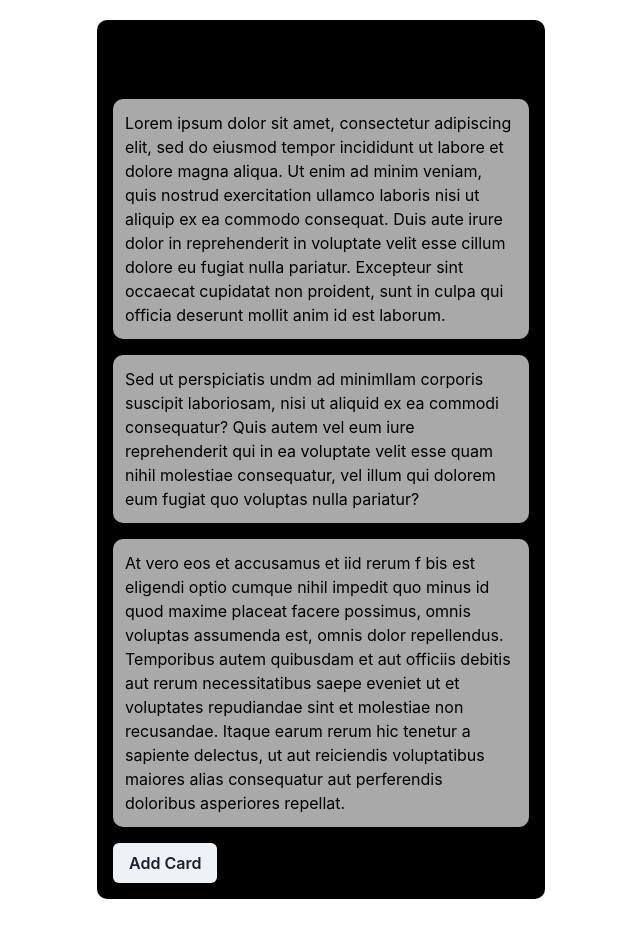
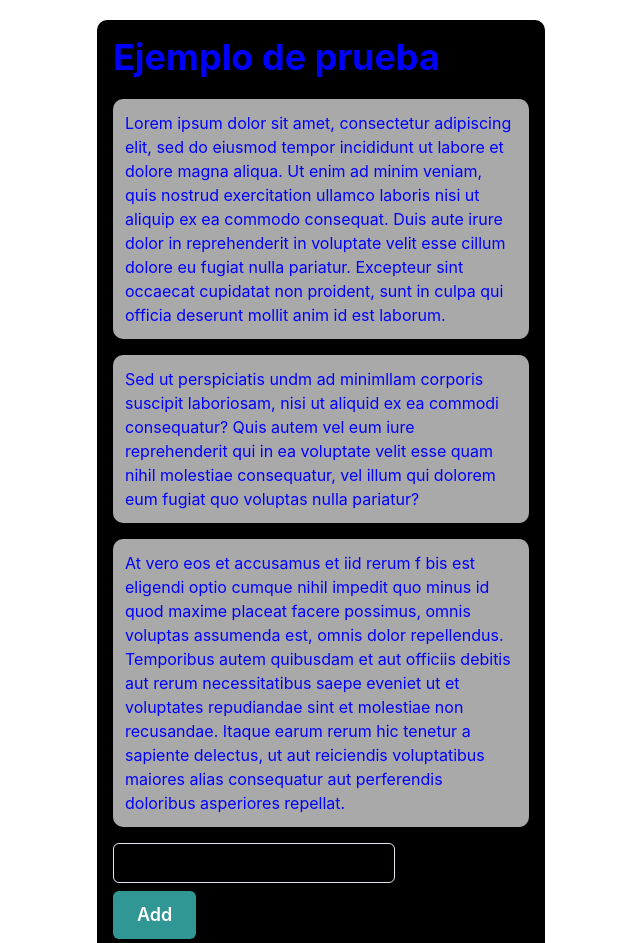
Before and after one commit to Atolmspek/little-trello, a React (Create React App) app: page / in a window 1280 px wide. Shown: the top 943 px of the page, without its empty margins (239-879 px from the left). Before the commit the page ends 899 px from the top, so only its background shows below. Built offline with nearby package versions, Linux system fonts and the light colour scheme.

Commit message:
added button for add card

```diff
--- a/src/App.js
+++ b/src/App.js
@@ -14,11 +14,11 @@ function App() {
   const savedTasks = JSON.parse(localStorage.getItem("card")) || [];
   const [card, setCard] = useState(savedTasks);
 
-  function addTask(name) {
-    const newTask = { id: nanoid(), name, completed: false, status: "Todo"  };
-    const updatedTasks = [...tasks, newTask];
-    setTasks(updatedTasks);
-    saveTasksToLocalStorage(updatedTasks);
+  function addTask(cards) {
+    const newTask = {name: cards.name, id: cards.id  };
+    const updatedCards = [...cards, setCard];
+    setCard(updatedCards);
+    saveTasksToLocalStorage(updatedCards);
   }
 
   const content = [
@@ -41,7 +41,7 @@ function App() {
 
   console.log(savedTasks);
 
-  localStorage.clear();
+  //localStorage.clear();
 
   const saveTasksToLocalStorage = localStorage.setItem(
     "card",
@@ -62,7 +62,7 @@ function App() {
   return (
     <ChakraProvider>
       <Container maxW="container.sm" mt={5}>
-        <Box padding="4" bg="black" color="black" maxW="md" float="left" className="container">
+        <Box padding="4" bg="black" color="blue" maxW="md" float="left" className="container">
           <DndContext collisionDetection={closestCenter} onDragEnd={handleDragEnd}>
             <Heading as="h1" size="xl" mb={5}>
               Ejemplo de prueba
@@ -74,7 +74,7 @@ function App() {
             </SortableContext>
           </DndContext>
 
-          <AddCard />
+          <AddCard props={addTask}/>
         </Box>
       </Container>
 
--- a/src/components/AddCard.js
+++ b/src/components/AddCard.js
@@ -1,12 +1,45 @@
-import { Button } from "@chakra-ui/react";
-import React from 'react'
+import React, { useState } from "react";
+import {
+  Box,
+  Button,
+  FormControl,
+  FormLabel,
+  Input,
+} from "@chakra-ui/react";
 
-const AddCard = () => {
+function AddCard(props) {
+  const [ogText, setText] = useState("");
+
+  const handleChange = (e) => {
+    setText(e.target.value);
+  };
+
+  const handleSubmit = (e) => {
+    e.preventDefault();
+    props.addTask(ogText);
+    setText("");
+  };
+
   return (
-    <div >
-  <Button>Add Card</Button>
-    </div>
-  )
+    <Box as="form" onSubmit={handleSubmit}>
+      <FormControl>
+
+        <Input
+          type="text"
+          id="new-todo-input"
+          name="text"
+          color="red"
+          autoComplete="off"
+          value={ogText}
+          onChange={handleChange}
+          required
+        />
+      </FormControl>
+      <Button type="submit" colorScheme="teal" size="lg" mt={2}>
+        Add
+      </Button>
+    </Box>
+  );
 }
 
-export default AddCard
+export default AddCard;
```
Also changed, not shown: 1 other file (tests, documents, lock files or other folders).
